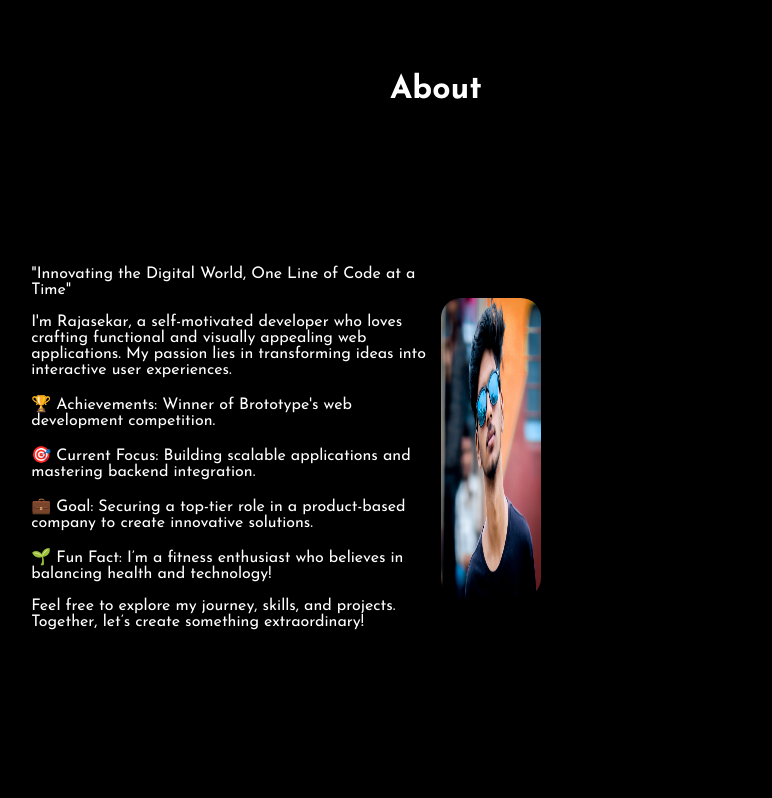
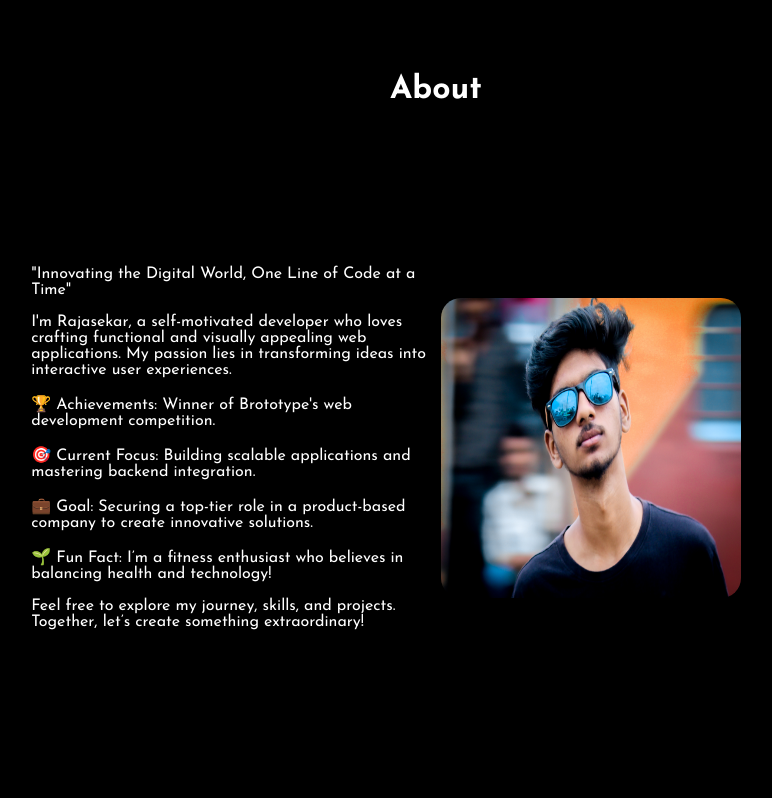
Before and after one commit to RAJASEKAR-01/Personal-portfolio, a React (Create React App) app: page / in a window 1280 px wide. Shown: the part 747-1545 px from the top of the page, without its empty margins (204-976 px from the left). Built offline with nearby package versions, Linux system fonts and the light colour scheme.

Commit message:
rechange

```diff
--- a/src/Css/About.css
+++ b/src/Css/About.css
@@ -33,7 +33,7 @@
     display: flex;
 }
 .About-box img{
-    width:100px;
+    width:300px;
     height:300px;
     border-radius: 20px;
 
```
